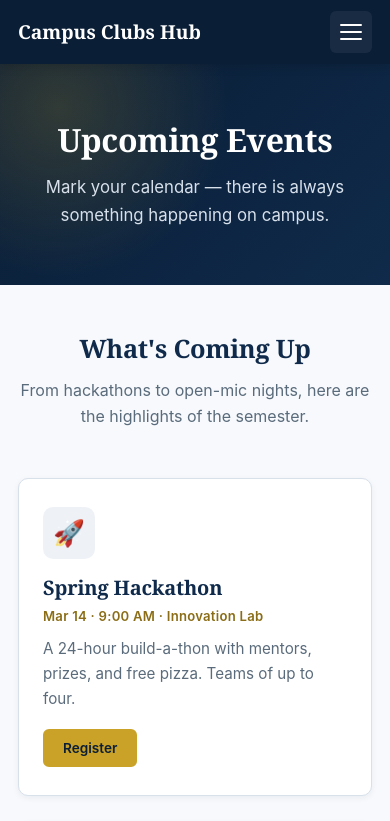
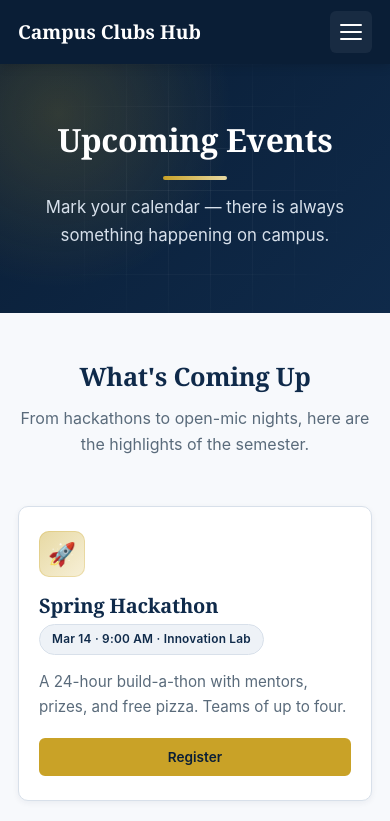
Before and after one commit to RakibAkram5/student-portfolio, a plain HTML site: page src/events.html in a window 390 px wide. Shown: the top 821 px of the page. Drawn offline with Linux system fonts and the light colour scheme.

Commit message:
style(events): add custom events page styles and responsive media query

```diff
--- a/src/events.html
+++ b/src/events.html
@@ -6,7 +6,7 @@
   <title>Events — Campus Clubs Hub</title>
   <link rel="stylesheet" href="../styles/style.css">
 </head>
-<body>
+<body class="events-page">
   <header class="site-header">
     <nav class="navbar">
       <a href="index.html" class="logo">Campus Clubs Hub</a>
--- a/styles/style.css
+++ b/styles/style.css
@@ -783,3 +783,139 @@ p {
     padding: 36px 18px 22px;
   }
 }
+
+.events-page .page-hero {
+  position: relative;
+  overflow: hidden;
+  padding-bottom: 104px;
+}
+
+.events-page .page-hero::before {
+  content: "";
+  position: absolute;
+  inset: 0;
+  background-image: linear-gradient(
+      rgba(255, 255, 255, 0.05) 1px,
+      transparent 1px
+    ),
+    linear-gradient(90deg, rgba(255, 255, 255, 0.05) 1px, transparent 1px);
+  background-size: 42px 42px;
+  -webkit-mask-image: radial-gradient(circle at center, #000 15%, transparent 72%);
+  mask-image: radial-gradient(circle at center, #000 15%, transparent 72%);
+  pointer-events: none;
+}
+
+.events-page .page-hero h1,
+.events-page .page-hero p {
+  position: relative;
+  z-index: 1;
+}
+
+.events-page .page-hero h1::after {
+  content: "";
+  display: block;
+  width: 84px;
+  height: 4px;
+  margin: 22px auto 0;
+  border-radius: 2px;
+  background: linear-gradient(90deg, var(--gold), var(--gold-soft));
+}
+
+.events-page .card-grid {
+  gap: 30px;
+}
+
+.events-page .card {
+  position: relative;
+  overflow: hidden;
+}
+
+.events-page .card::after {
+  content: "";
+  position: absolute;
+  top: 0;
+  left: 0;
+  right: 0;
+  height: 4px;
+  background: linear-gradient(90deg, var(--gold), var(--gold-soft));
+  transform: scaleX(0);
+  transform-origin: left;
+  transition: transform var(--transition);
+}
+
+.events-page .card:hover::after,
+.events-page .card:focus-within::after {
+  transform: scaleX(1);
+}
+
+.events-page .card:focus-within {
+  border-color: var(--gold-soft);
+  box-shadow: var(--shadow);
+}
+
+.events-page .card-icon {
+  background: linear-gradient(135deg, var(--gold-soft), #f7f0d8);
+  box-shadow: inset 0 0 0 1px rgba(201, 162, 39, 0.25);
+}
+
+.events-page .card-meta {
+  display: inline-block;
+  align-self: flex-start;
+  margin-bottom: 14px;
+  padding: 5px 12px;
+  font-size: 0.78rem;
+  color: var(--navy);
+  background: var(--bg-alt);
+  border: 1px solid var(--border);
+  border-radius: 999px;
+}
+
+.events-page .card .btn {
+  align-self: stretch;
+  margin-top: auto;
+}
+
+.events-page .cta-section {
+  border: 1px solid rgba(201, 162, 39, 0.35);
+}
+
+@media (max-width: 900px) {
+  .events-page .page-hero {
+    padding-bottom: 84px;
+  }
+
+  .events-page .card-grid {
+    gap: 22px;
+  }
+}
+
+@media (max-width: 600px) {
+  .events-page .page-hero {
+    padding-bottom: 64px;
+  }
+
+  .events-page .page-hero h1::after {
+    width: 64px;
+    margin-top: 16px;
+  }
+
+  .events-page .card {
+    padding: 24px 20px;
+  }
+
+  .events-page .card-icon {
+    width: 46px;
+    height: 46px;
+    font-size: 1.4rem;
+  }
+
+  .events-page .card-meta {
+    font-size: 0.74rem;
+  }
+}
+
+@media (prefers-reduced-motion: reduce) {
+  .events-page .card::after {
+    transition: none;
+  }
+}
```
